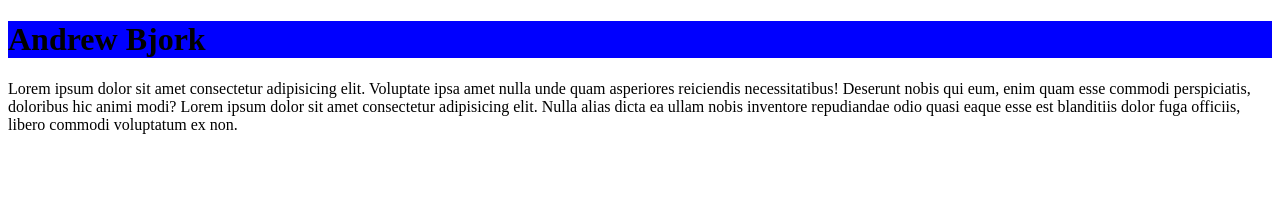
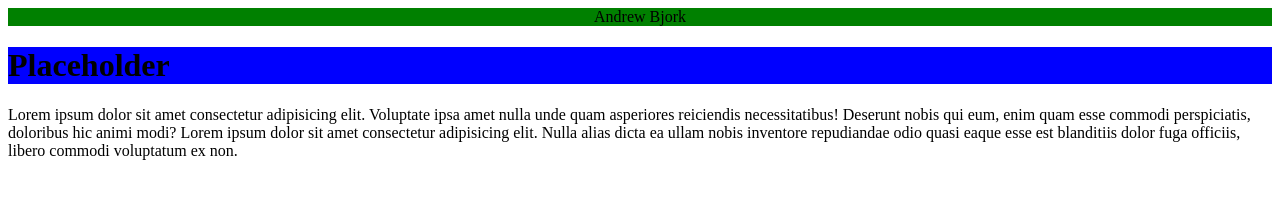
Before and after one commit to bjork1/Basic-Portfolio, a plain HTML site: page index.html in a window 1280 px wide. Drawn offline with Linux system fonts and the light colour scheme; files that its build step writes are made by us from their sources.

Commit message:
update css

```diff
--- a/assets/css/style.css
+++ b/assets/css/style.css
@@ -1,3 +1,9 @@
+header {
+    background-color: green;
+    text-align: center;
+}
+
+
 h1 {
 background-color: blue;
 
--- a/index.html
+++ b/index.html
@@ -10,10 +10,15 @@
    href = "style.css" />
 </head>
 <body>
+ <header>
+
+Andrew Bjork
+
+ </header>
 
 <h1>
 
-Andrew Bjork
+Placeholder
 
 
 </h1>
```
